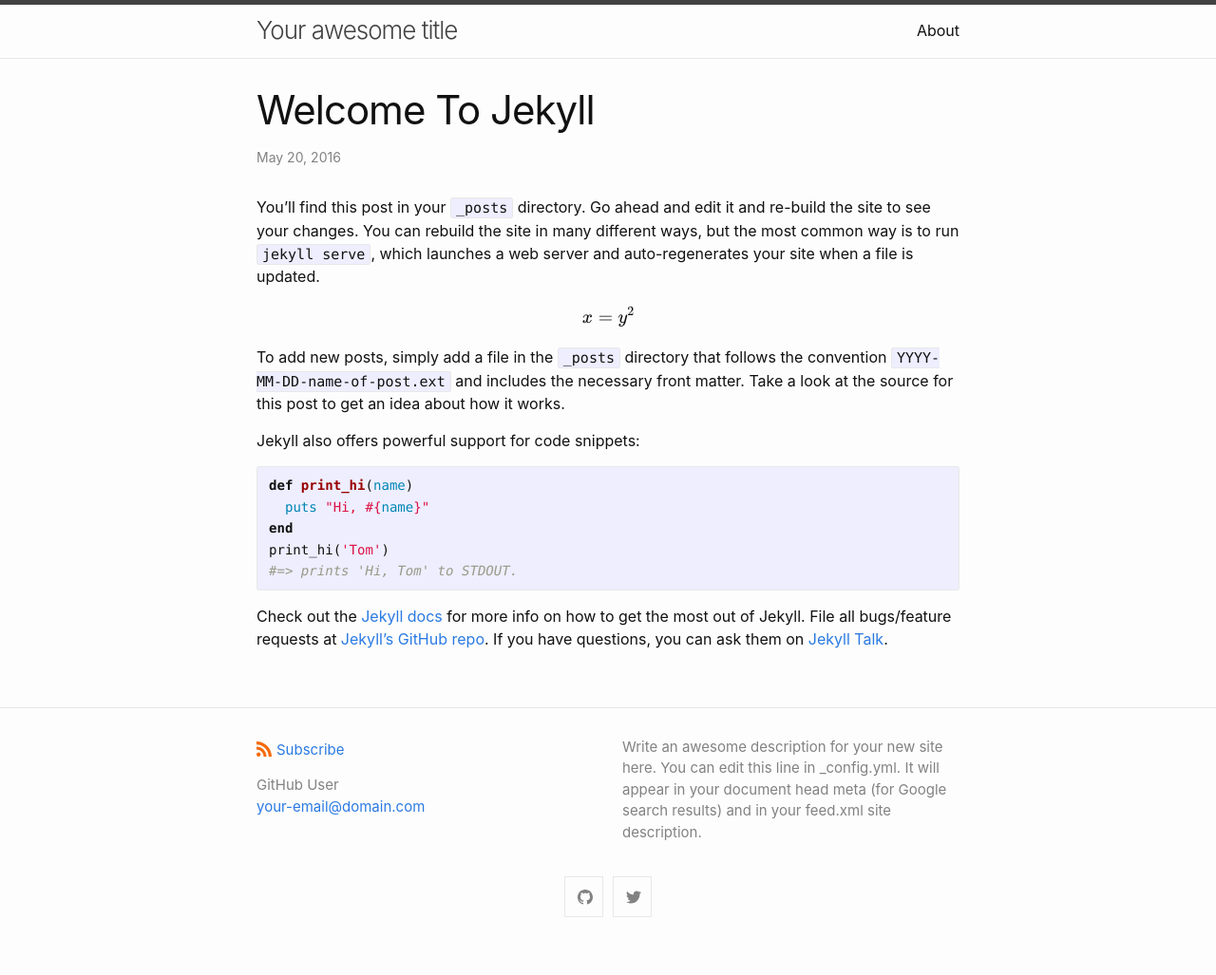
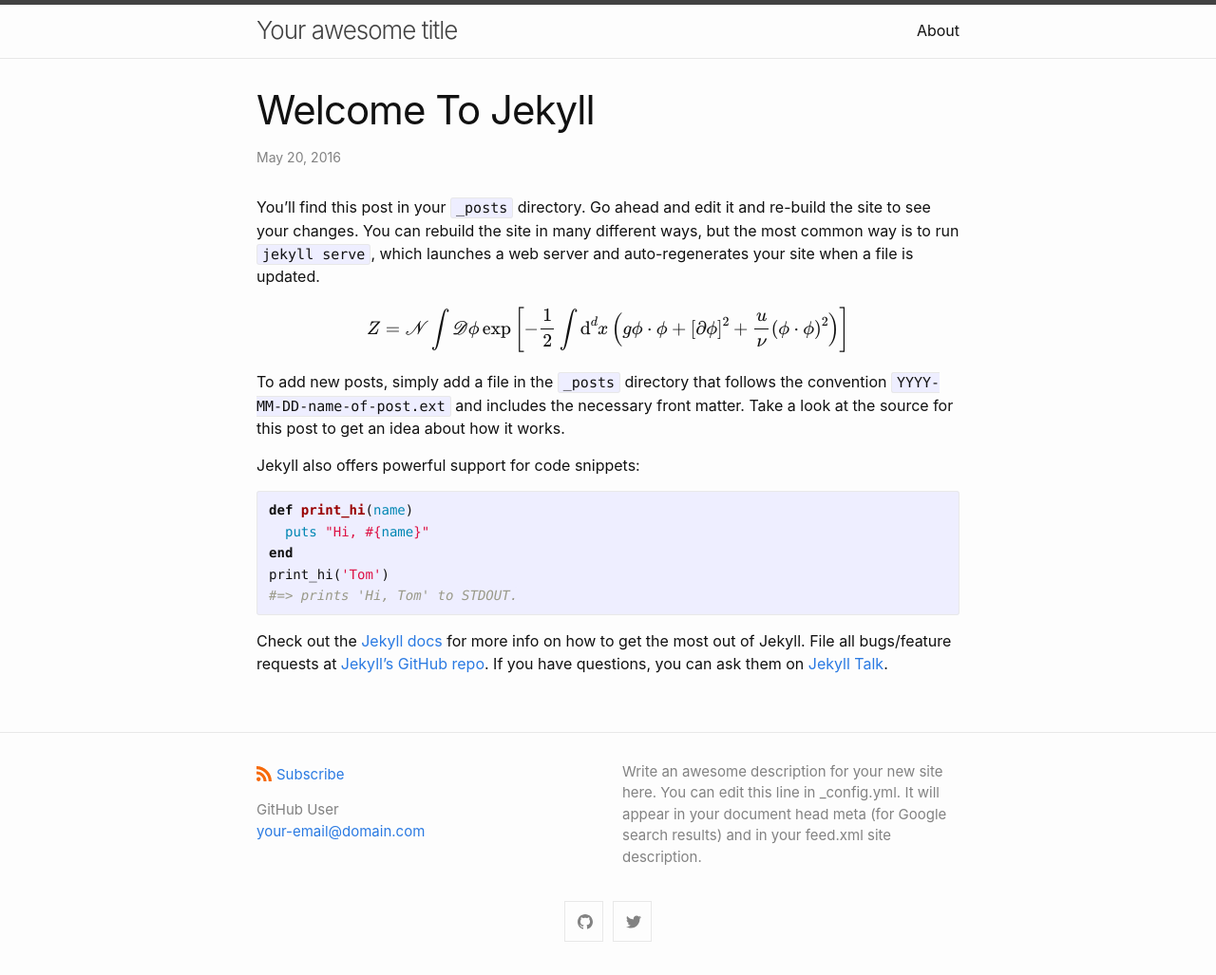
Before and after one commit to passchwe/passchwe.github.io, a Jekyll site: the page built from _posts/2016-05-20-welcome-to-jekyll.md, in a window 1280 px wide. Shown: the whole page at 95% size. Built offline with Jekyll 4.4.1, drawn with Linux system fonts in a browser that asks for light colours; formulas are drawn with MathJax 3; before the commit the page ends 1001 px from its top, so only the background shows below that.

Commit message:
added fancier expression to welcome post

```diff
--- a/_posts/2016-05-20-welcome-to-jekyll.md
+++ b/_posts/2016-05-20-welcome-to-jekyll.md
@@ -4,7 +4,14 @@
 You’ll find this post in your `_posts` directory. Go ahead and edit it and re-build the site to see your changes. You can rebuild the site in many different ways, but the most common way is to run `jekyll serve`, which launches a web server and auto-regenerates your site when a file is updated.
 
 {% raw %}
-$$ x = y^2 $$
+\begin{align}
+	Z
+	= \mathscr{N}\int \mathscr{D} \phi
+	\exp \left[
+		-\frac{1}{2} \int \mathrm{d} ^{d} x
+		\left(  g  \phi \cdot \phi+[\partial \phi]^{2}+\frac{u}{\nu} (\phi \cdot \phi)^{2} \right)
+		\right]
+\end{align}
 {% endraw %}
 
 To add new posts, simply add a file in the `_posts` directory that follows the convention `YYYY-MM-DD-name-of-post.ext` and includes the necessary front matter. Take a look at the source for this post to get an idea about how it works.
```
